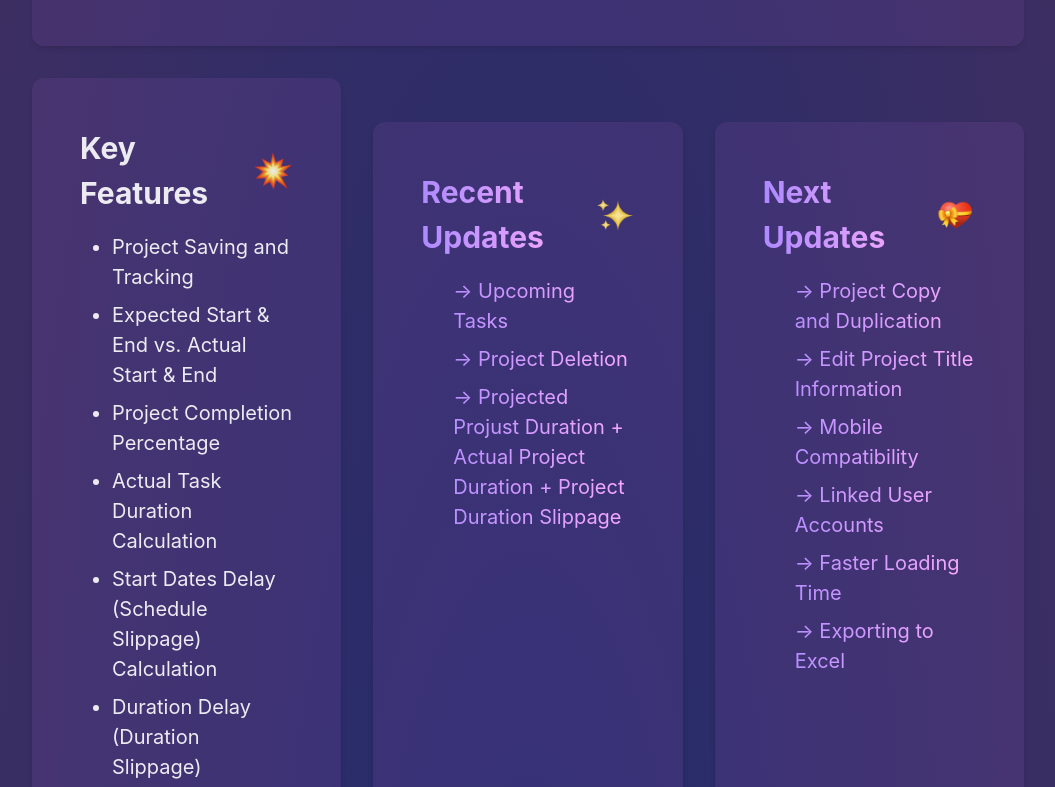
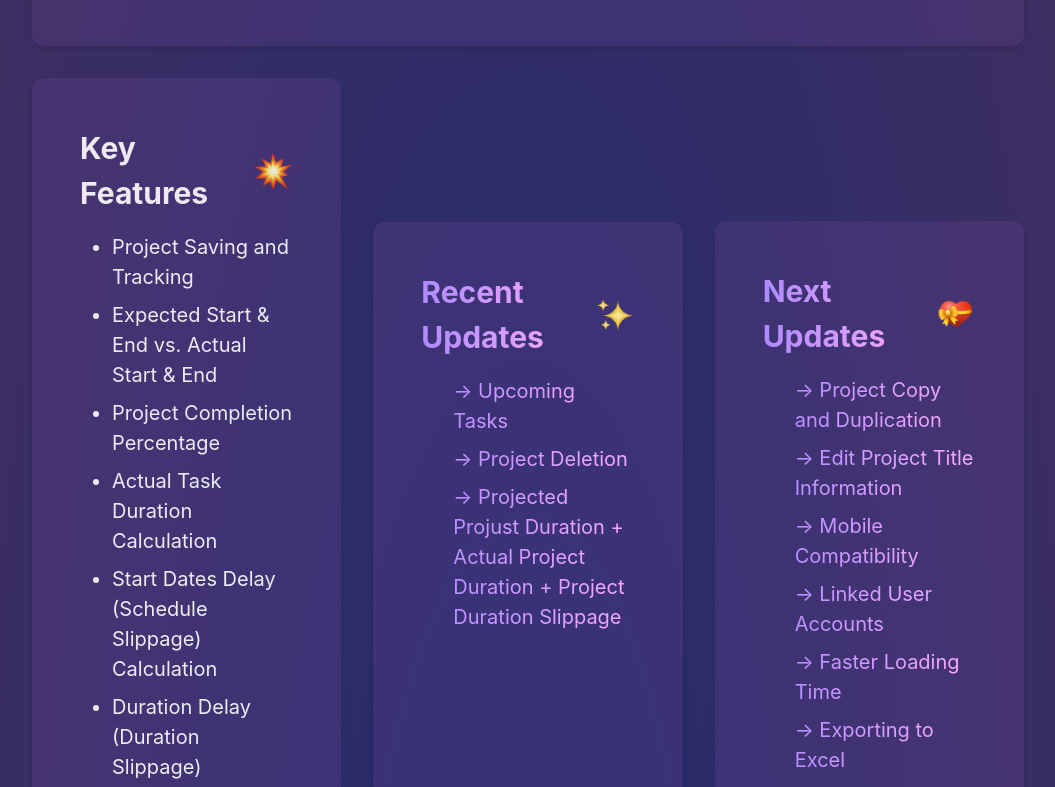
Before and after one commit to shnli/PathSync, a Next.js app: page /welcome in a window 1280 px wide. Shown: the part 1173-1960 px from the top of the page, without its empty margins (112-1167 px from the left). Built offline with nearby package versions, Linux system fonts and the light colour scheme.

Commit message:
weekends

```diff
--- a/pages/myTrackerAnalytics.tsx
+++ b/pages/myTrackerAnalytics.tsx
@@ -97,7 +97,6 @@ export default function MyTrackerSubpage()  {
         const end = new Date(endDate);
         let totalDays = Math.floor((end.getTime() - start.getTime()) / oneDay) + 1; // Including start and end dates
 
-        // Exclude weekends (Saturday and Sunday)
         let remainingDays = totalDays;
         let weekends = 0;
 
@@ -135,7 +134,7 @@ export default function MyTrackerSubpage()  {
         }
       }
 
-      let totalDuration = Math.round((latestEnd.getTime() - earliestStart.getTime()) / oneDay) + 1;
+      let totalDuration = Math.floor((latestEnd.getTime() - earliestStart.getTime()) / oneDay) + 1;
 
       let remainingDays = totalDuration;
       let weekends = 0;
@@ -178,7 +177,7 @@ export default function MyTrackerSubpage()  {
         }
       }
 
-      let totalDuration = Math.round((latestEnd.getTime() - earliestStart.getTime()) / oneDay) + 1;
+      let totalDuration = Math.floor((latestEnd.getTime() - earliestStart.getTime()) / oneDay) + 1;
 
       let remainingDays = totalDuration;
       let weekends = 0;
@@ -195,6 +194,8 @@ export default function MyTrackerSubpage()  {
         remainingDays--;
       }
 
+      totalDuration = totalDuration - weekends;
+
       if (totalDuration === -748746){
         return 0
       }
@@ -204,7 +205,7 @@ export default function MyTrackerSubpage()  {
     };
 
 
-      useEffect(() => {
+    useEffect(() => {
         console.log(id);
 
         if (id) {
--- a/pages/welcome.tsx
+++ b/pages/welcome.tsx
@@ -53,7 +53,7 @@ export default function Welcome(){
                 </div>
 
                 <div className="flex justify-between items-center gap-8 text-white text-[20px]">
-                    <div className="text-center flex flex-col gap-4 bg-[#7d4ba3] bg-opacity-20 shadow-md px-12 py-12 rounded-xl w-1/2 min-h-[800px]">
+                    <div className="text-center flex flex-col gap-4 bg-[#7d4ba3] bg-opacity-20 shadow-md px-12 py-12 rounded-xl w-1/2 flex flex-col justify-start items-start min-h-[600px]">
                         <div className="flex flex-col gap-4 text-start opacity-90">
                             <div className="flex gap-4 justify-center items-center">
                                 <div className="font-bold text-[30px]">
@@ -79,7 +79,7 @@ export default function Welcome(){
                     </div>
 
 
-                    <div className="text-center flex flex-col gap-4 bg-[#7d4ba3] bg-opacity-20 shadow-md px-12 py-12 rounded-xl w-1/2 min-h-[800px]">
+                    <div className="text-center flex flex-col gap-4 bg-[#7d4ba3] bg-opacity-20 shadow-md px-12 py-12 rounded-xl w-1/2 flex flex-col justify-start items-start min-h-[600px]">
 
                         <div className="flex flex-col gap-4 text-start">
                             <div className="flex gap-4 justify-center items-center">
@@ -99,7 +99,7 @@ export default function Welcome(){
                         </div>
                      </div>
 
-                     <div className="text-center flex flex-col gap-4 bg-[#7d4ba3] bg-opacity-20 shadow-md px-12 py-12 rounded-xl w-1/2 min-h-[800px]">
+                     <div className="text-center flex flex-col gap-4 bg-[#7d4ba3] bg-opacity-20 shadow-md px-12 py-12 rounded-xl w-1/2 flex flex-col justify-start items-start min-h-[600px]">
 
                         <div className="flex flex-col gap-4 text-start">
                             <div className="flex gap-4 justify-center items-center">
```
